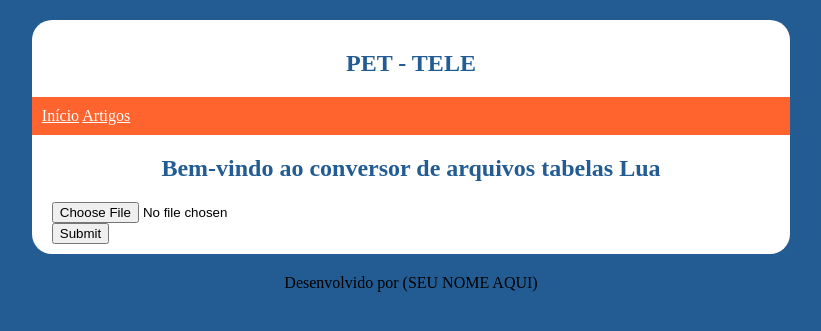
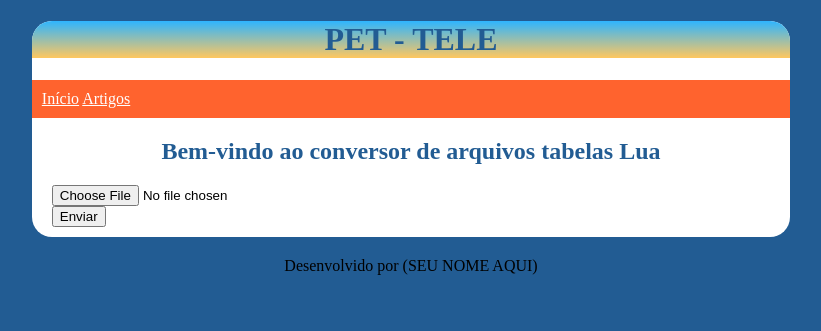
Before and after one commit to DanielJunior/TableLuaReader, a PHP site: page / in a window 1280 px wide. Shown: the top 331 px of the page, without its empty margins (229-1050 px from the left). Run offline with PHP 8.4, Linux system fonts and the light colour scheme.

Commit message:
Refatorando alguns códigos Refatorando CSS

```diff
--- a/css/estilo.css
+++ b/css/estilo.css
@@ -1,12 +1,5 @@
 body{
     background-color: #225C93;
-}
-section{
-    margin-top: 50px;
-    padding-top: 10px;
-    padding-bottom: 10px;
-    border-radius: 20px;
-    background-color: white;
 }
 .centralizado{
     margin: 20px auto;
@@ -34,3 +27,16 @@ footer{
     margin: 10px auto;
     text-align: center;
 }
+
+header{
+    background-image: linear-gradient(to bottom, #2EB5FF, #FFC75F);
+    height: 25%;
+    border-top-left-radius: 20px;
+    border-top-right-radius: 20px;
+}
+#conteudo{
+    margin-top: 1%;
+    padding-bottom: 10px;
+    border-radius: 20px;
+    background-color: white;
+}
--- /dev/null
+++ b/formulario.php
@@ -0,0 +1,7 @@
+<div id="formulario">
+    <form action="processaArquivo.php" method="post"
+          enctype="multipart/form-data">
+        <input type="file" name="data" value="Adicionar arquivo"><br>
+        <input type="submit" value="Enviar"/>
+    </form>
+</div>
--- a/header.php
+++ b/header.php
@@ -1,8 +1,8 @@
-<header class="centralizado">
+<header>
     <h1>PET - TELE</h1>
 </header>
 
-<nav >
+<nav>
     <a href="index.php">Início</a>
     <a href="artigos.php">Artigos</a>
 </nav>
--- a/index.php
+++ b/index.php
@@ -1,9 +1,4 @@
 <!DOCTYPE html>
-<!--
-To change this license header, choose License Headers in Project Properties.
-To change this template file, choose Tools | Templates
-and open the template in the editor.
--->
 <html>
     <head>
         <meta charset="UTF-8">
@@ -11,19 +6,16 @@ and open the template in the editor.
         <link href="css/estilo.css" rel="stylesheet" type="text/css" />
     </head>
     <body>
-        <section class="centralizado">
-            <?php
-            include './header.php';
-            ?>
-            <h1>Bem-vindo ao conversor de arquivos tabelas Lua</h1>
-            <div id="formulario">
-                <form action="processaArquivo.php" method="post"
-                      enctype="multipart/form-data">
-                    <input type="file" name="data" value="Adicionar arquivo"><br>
-                    <input type="submit" value="Submit"/>
-                </form>
-            </div>
-        </section>
+        <div class="centralizado" id="conteudo">
+            <?php include './header.php'; ?>
+            <section>
+
+                <h1>Bem-vindo ao conversor de arquivos tabelas Lua</h1>
+
+                <?php include './formulario.php'; ?>
+
+            </section>
+        </div>
         <?php include './footer.php'; ?>
     </body>
 </html>
```
Also changed, not shown: artigos.php (+8 -4 lines), conexao_banco.php (+9 -4 lines), funcoes_auxiliares.php (added, +9 -0 lines), insercao_banco.php (+14 -10 lines), listar_artigos.php (+7 -5 lines), processaArquivo.php (+28 -13 lines).
